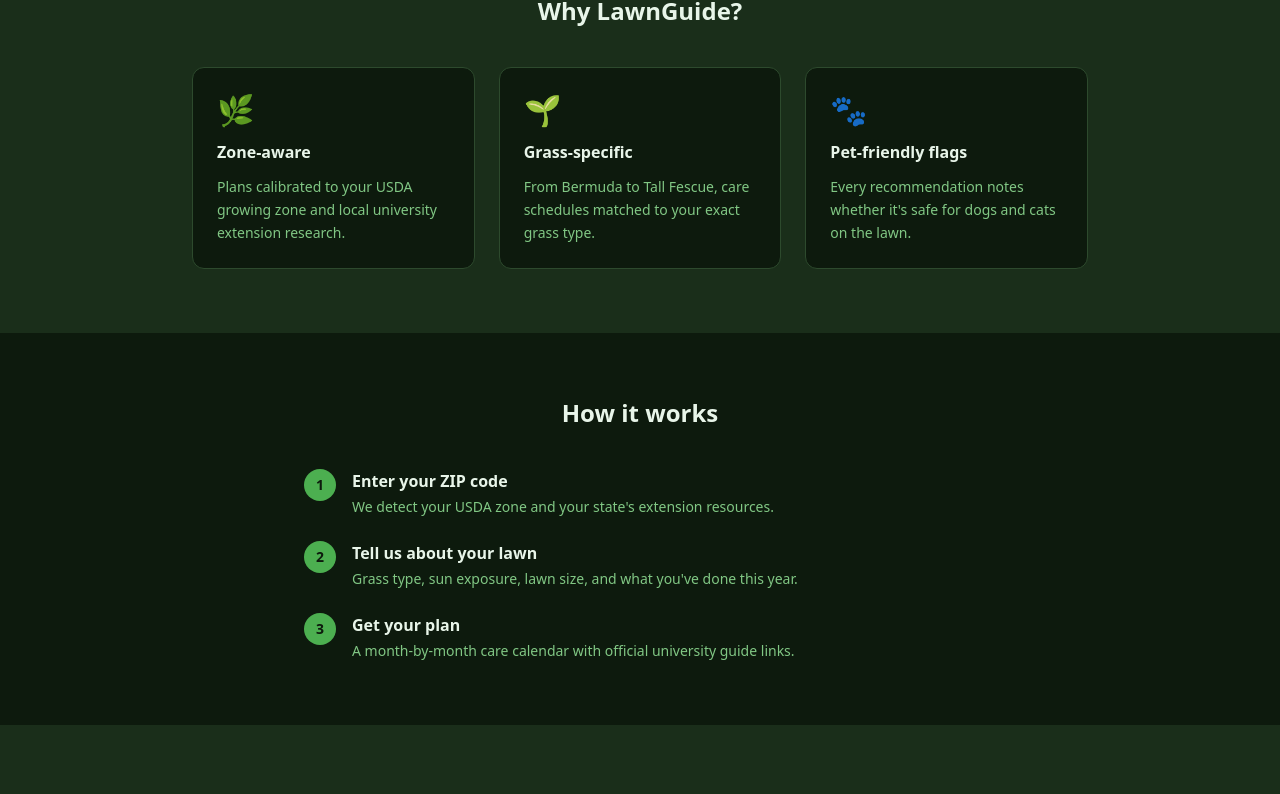
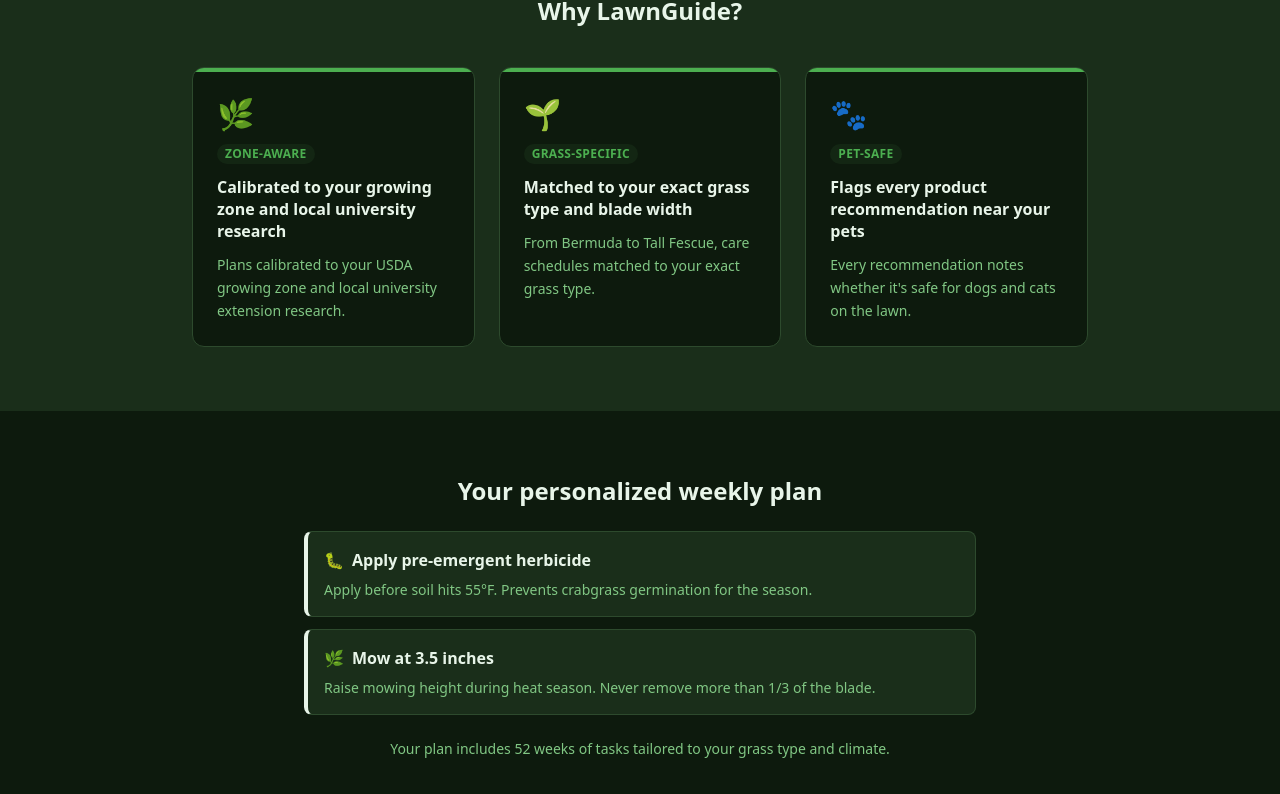
Before and after one commit to sajamills/lawncare, a Next.js app: page / in a window 1280 px wide. Shown: the part 596-1390 px from the top of the page. Built offline with nearby package versions, Linux system fonts and the light colour scheme.

Commit message:
feat: [US-050/US-051] - Landing page product preview section, feature card accent bar and chip labels
Co-Authored-By: Claude Sonnet 4.6 <noreply@anthropic.com>

```diff
--- a/src/app/page.tsx
+++ b/src/app/page.tsx
@@ -3,19 +3,22 @@ import Link from "next/link";
 const FEATURES = [
   {
     icon: "🌿",
-    title: "Zone-aware",
+    chip: "Zone-aware",
+    title: "Calibrated to your growing zone and local university research",
     description:
       "Plans calibrated to your USDA growing zone and local university extension research.",
   },
   {
     icon: "🌱",
-    title: "Grass-specific",
+    chip: "Grass-specific",
+    title: "Matched to your exact grass type and blade width",
     description:
       "From Bermuda to Tall Fescue, care schedules matched to your exact grass type.",
   },
   {
     icon: "🐾",
-    title: "Pet-friendly flags",
+    chip: "Pet-safe",
+    title: "Flags every product recommendation near your pets",
     description:
       "Every recommendation notes whether it's safe for dogs and cats on the lawn.",
   },
@@ -39,6 +42,25 @@ const HOW_IT_WORKS = [
     title: "Get your plan",
     description:
       "A month-by-month care calendar with official university guide links.",
+  },
+];
+
+const MOCK_TASKS = [
+  {
+    priority: "urgent" as const,
+    borderColor: "var(--color-urgent)",
+    icon: "🐛",
+    title: "Apply pre-emergent herbicide",
+    description:
+      "Apply before soil hits 55°F. Prevents crabgrass germination for the season.",
+  },
+  {
+    priority: "routine" as const,
+    borderColor: "var(--color-routine)",
+    icon: "🌿",
+    title: "Mow at 3.5 inches",
+    description:
+      "Raise mowing height during heat season. Never remove more than 1/3 of the blade.",
   },
 ];
 
@@ -107,16 +129,33 @@ export default function Home() {
           <div className="grid grid-cols-1 md:grid-cols-3 gap-6">
             {FEATURES.map((f) => (
               <div
-                key={f.title}
-                className="flex flex-col gap-3 p-6 rounded-xl border"
+                key={f.chip}
+                className="flex flex-col rounded-xl border overflow-hidden"
                 style={{
                   backgroundColor: "var(--color-background)",
                   borderColor: "var(--color-border)",
                 }}
               >
+                {/* Accent bar */}
+                <div
+                  style={{
+                    height: 4,
+                    backgroundColor: "var(--color-primary)",
+                  }}
+                />
+                <div className="flex flex-col gap-3 p-6">
                   <span className="text-3xl">{f.icon}</span>
+                  <span
+                    className="text-xs font-semibold uppercase tracking-wide px-2 py-0.5 rounded-full self-start"
+                    style={{
+                      backgroundColor: "var(--color-surface-alt)",
+                      color: "var(--color-primary)",
+                    }}
+                  >
+                    {f.chip}
+                  </span>
                   <p
-                  className="font-semibold text-base"
+                    className="font-semibold text-base leading-snug"
                     style={{ color: "var(--color-text-primary)" }}
                   >
                     {f.title}
@@ -128,13 +167,56 @@ export default function Home() {
                     {f.description}
                   </p>
                 </div>
+              </div>
             ))}
           </div>
         </div>
       </section>
 
+      {/* Product preview */}
+      <section className="px-6 py-16" style={{ backgroundColor: "var(--color-background)" }}>
+        <div className="max-w-2xl mx-auto flex flex-col gap-6">
+          <h2
+            className="text-2xl font-bold text-center"
+            style={{ color: "var(--color-text-primary)" }}
+          >
+            Your personalized weekly plan
+          </h2>
+          <div className="flex flex-col gap-3">
+            {MOCK_TASKS.map((task) => (
+              <div
+                key={task.title}
+                className="rounded-lg p-4 border flex flex-col gap-2"
+                style={{
+                  backgroundColor: "var(--color-surface)",
+                  borderColor: "var(--color-border)",
+                  borderLeftColor: task.borderColor,
+                  borderLeftWidth: "4px",
+                }}
+              >
+                <div className="flex items-center gap-2">
+                  <span>{task.icon}</span>
+                  <p className="font-semibold" style={{ color: "var(--color-text-primary)" }}>
+                    {task.title}
+                  </p>
+                </div>
+                <p className="text-sm" style={{ color: "var(--color-text-muted)" }}>
+                  {task.description}
+                </p>
+              </div>
+            ))}
+          </div>
+          <p
+            className="text-sm text-center"
+            style={{ color: "var(--color-text-muted)" }}
+          >
+            Your plan includes 52 weeks of tasks tailored to your grass type and climate.
+          </p>
+        </div>
+      </section>
+
       {/* How it works */}
-      <section className="px-6 py-16">
+      <section className="px-6 py-16" style={{ backgroundColor: "var(--color-surface)" }}>
         <div className="max-w-2xl mx-auto flex flex-col gap-10">
           <h2
             className="text-2xl font-bold text-center"
@@ -177,7 +259,7 @@ export default function Home() {
       {/* Bottom CTA */}
       <section
         className="px-6 py-16 flex flex-col items-center gap-6"
-        style={{ backgroundColor: "var(--color-surface)" }}
+        style={{ backgroundColor: "var(--color-background)" }}
       >
         <h2
           className="text-2xl font-bold text-center"
```
Lines whose indentation alone changed are shown as unchanged.
